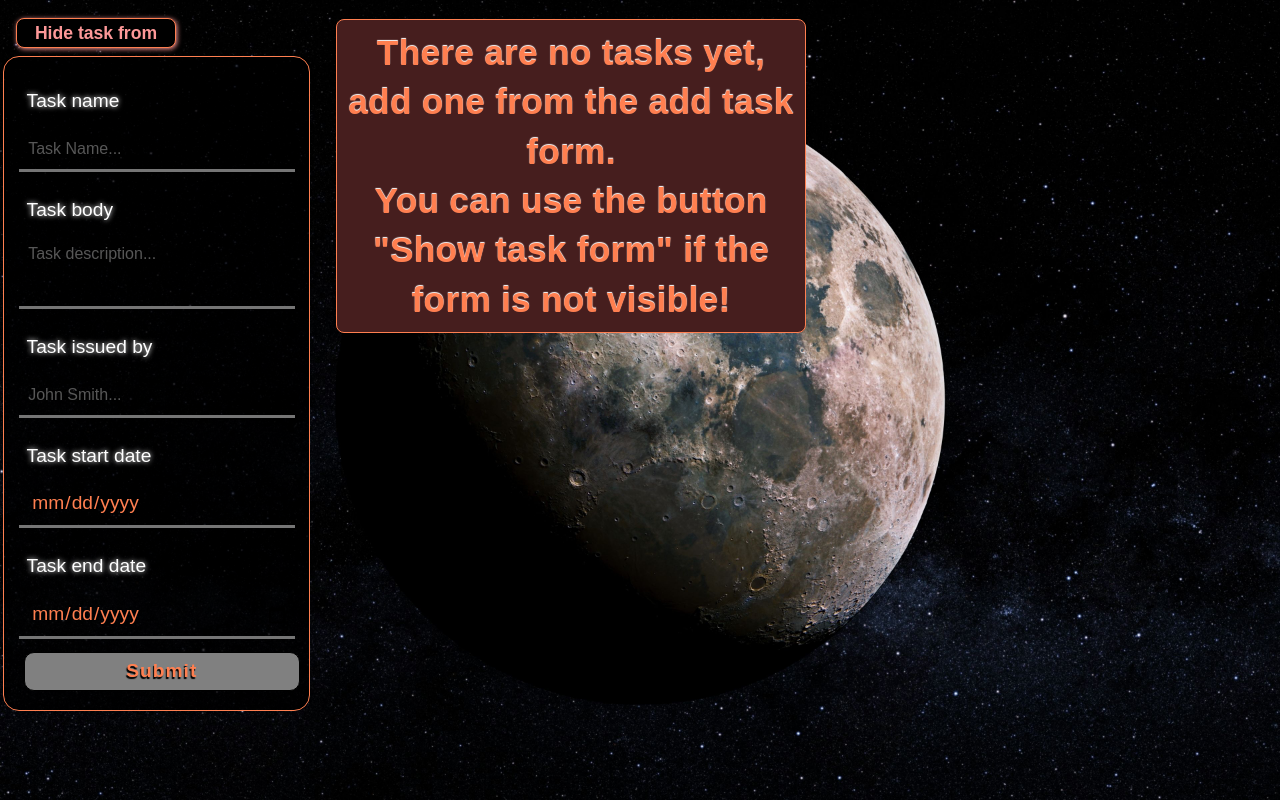
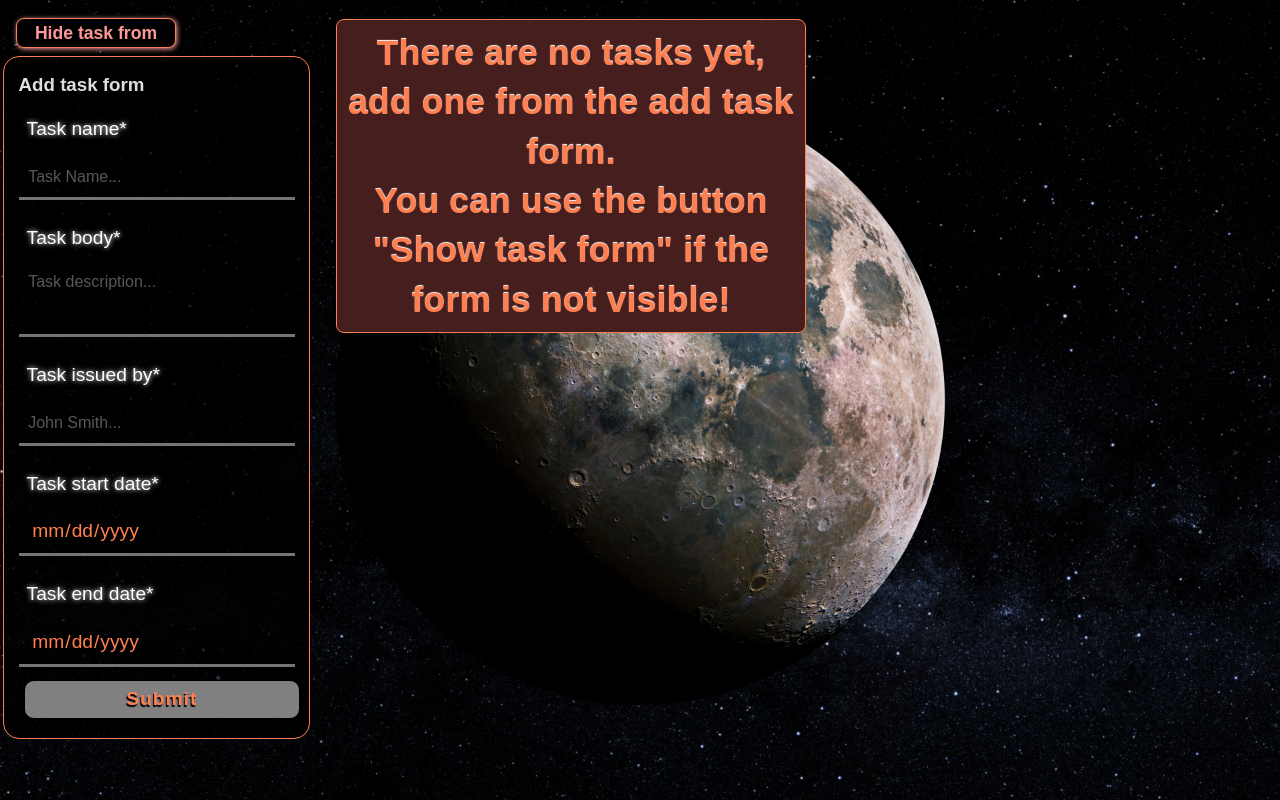
Before and after one commit to SpooRe91/MB-TODO-vite, a React (Vite) app in the folder vite-react-todo/: page / in a window 1280 px wide. Both pictures are taken after a click on the button "Show task form". Built offline with nearby package versions, Linux system fonts and the light colour scheme.

Commit message:
updated form comp

```diff
--- a/vite-react-todo/src/Components/FormComponent/FormComponent.tsx
+++ b/vite-react-todo/src/Components/FormComponent/FormComponent.tsx
@@ -60,7 +60,8 @@ const FormComponent = () => {
                     : null
             }
             <form className={styles.taskForm} onSubmit={(e) => submitTask(e)}>
-                <label htmlFor="taskName">Task name</label>
+                <h3>Add task form</h3>
+                <label htmlFor="taskName">Task name*</label>
                 <input
                     className={styles.inputField}
                     type="text"
@@ -73,7 +74,7 @@ const FormComponent = () => {
                 />
                 <p className={styles.errorMessage}>{errorMessage ? errorMessage : null}</p>
 
-                <label htmlFor="taskBody">Task body</label>
+                <label htmlFor="taskBody">Task body*</label>
                 <textarea
                     className={styles.inputField}
                     id="taskBody"
@@ -83,7 +84,7 @@ const FormComponent = () => {
                     value={data.taskBody}
                     required
                 />
-                <label htmlFor="taskOwner">Task issued by</label>
+                <label htmlFor="taskOwner">Task issued by*</label>
                 <input
                     className={styles.inputField}
                     type="text"
@@ -94,7 +95,7 @@ const FormComponent = () => {
                     value={data.taskOwner}
                     required
                 />
-                <label htmlFor="taskStart">Task start date</label>
+                <label htmlFor="taskStart">Task start date*</label>
                 <input
                     className={styles.inputField}
                     type="date"
@@ -105,7 +106,7 @@ const FormComponent = () => {
                     onChange={(e) => changeHandler(e)}
                     value={data.taskStart}
                 />
-                <label htmlFor="taskEnd">Task end date</label>
+                <label htmlFor="taskEnd">Task end date*</label>
                 <input
                     className={styles.inputField}
                     type="date"
```
